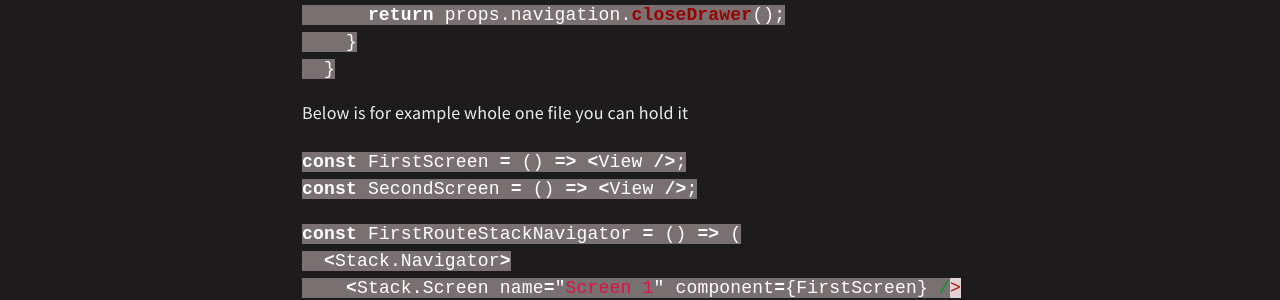
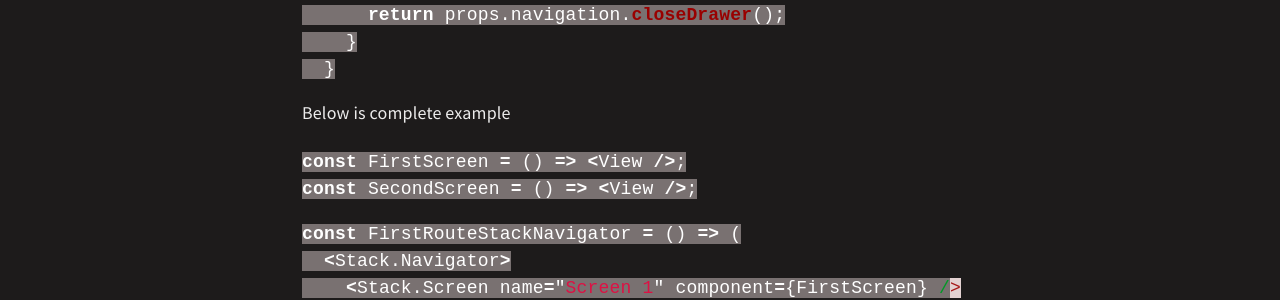
Before and after one commit to yerevin/blog, a Jekyll site: the page built from _posts/2021-03-13-react-navigation-force-drawer-item-route-navigation.md, in a window 1280 px wide. Shown: the part 672-972 px from the top of the page. Built offline with Jekyll 4.4.1, drawn with Linux system fonts in a browser that asks for light colours.

Commit message:
Update 2021-03-13-react-navigation-force-drawer-item-route-navigation.md

````diff
--- a/_posts/2021-03-13-react-navigation-force-drawer-item-route-navigation.md
+++ b/_posts/2021-03-13-react-navigation-force-drawer-item-route-navigation.md
@@ -21,7 +21,7 @@ The main point is to overwrite navigation property passed to DrawerItemList
   }
 ```
 
-Below is for example whole one file you can hold it
+Below is complete example
 
 ```typescript
 const FirstScreen = () => <View />;
````
